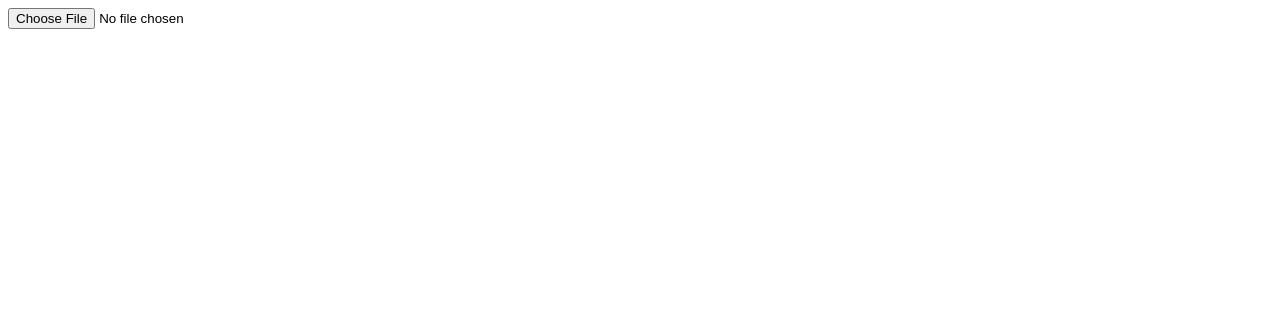
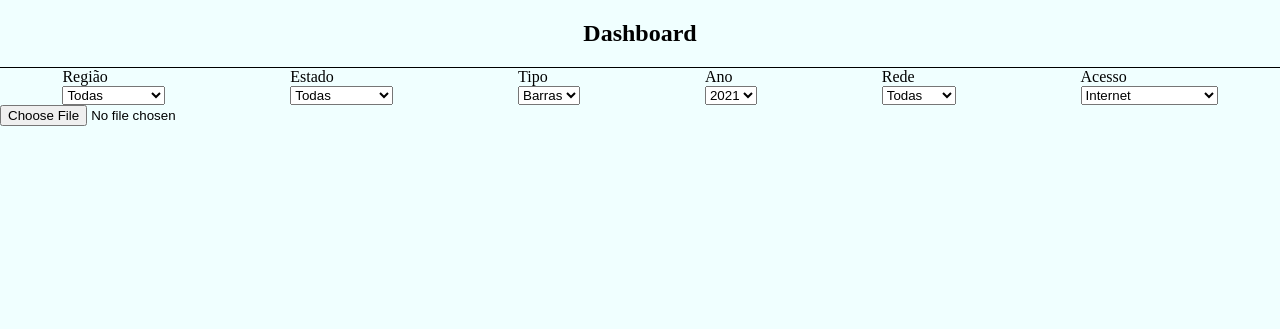
Before and after one commit to felipeoliveira25/dashboard-atv, a plain HTML site: page index.html in a window 1280 px wide. Drawn offline with nearby package versions, Linux system fonts and the light colour scheme.

Commit message:
commitando novas partes do dashboard pedido

```diff
--- a/index.html
+++ b/index.html
@@ -4,11 +4,82 @@
     <meta charset="UTF-8">
     <meta name="viewport" content="width=device-width, initial-scale=1.0">
     <title>Leitor de Arquivos e Gráfico</title>
+
+    <link rel="stylesheet" href="style.css">
     <script src="https://cdnjs.cloudflare.com/ajax/libs/xlsx/0.17.4/xlsx.full.min.js"></script>
     <script src="https://cdn.jsdelivr.net/npm/chart.js"></script>
 </head>
 <body>
 
+    <header>
+        <h2 class="titulo-dash">Dashboard</h2>
+    </header>
+<div class="drop-down">
+
+
+<div class="card-drop">
+    <label for="">Região</label>
+ <select>
+    <option value="all-region">Todas</option>
+    <option value="sudeste">Sudeste</option>
+    <option value="sul">Sul</option>
+    <option value="centro-oeste">Centro-Oeste</option>
+    <option value="norte">Norte</option>
+    <option value="nordeste">Nordeste</option>
+</select>
+</div>
+
+<div class="card-drop">
+    <label for="">Estado</label>
+ <select>
+    <option value="all-region">Todas</option>
+    <option value="sudeste">Sudeste</option>
+    <option value="sul">Sul</option>
+    <option value="centro-oeste">Centro-Oeste</option>
+    <option value="norte">Norte</option>
+    <option value="nordeste">Nordeste</option>
+</select>
+</div>
+
+<div class="card-drop">
+    <label for="">Tipo</label>
+ <select>
+    <option value="grafic-bar">Barras</option>
+    <option value="grafic-pizza">Pizza</option>
+
+</select>
+</div>
+
+<div class="card-drop">
+    <label for="">Ano</label>
+ <select>
+    <option value="all-region">2021</option>
+    <option value="sudeste">2022</option>
+    <option value="sul">2023</option>
+
+</select>
+</div>
+
+<div class="card-drop">
+    <label for="">Rede</label>
+ <select>
+    <option value="all-rede">Todas</option>
+    <option value="estadual">Estadual</option>
+    <option value="publica">Pública</option>
+
+</select>
+</div>
+
+<div class="card-drop">
+    <label for="">Acesso</label>
+ <select>
+    <option value="all-region">Internet</option>
+    <option value="sudeste">Computadores</option>
+    <option value="sul">Lab. de Informática</option>
+
+</select>
+</div>
+</div>
 <input type="file" id="fileInput" accept=".csv, .xls, .xlsx">
 <div id="output"></div>
 <canvas id="myChart" width="400" height="200"></canvas>
--- /dev/null
+++ b/style.css
@@ -0,0 +1,31 @@
+*{
+    padding: 0;
+    margin: 0;
+    box-sizing: border-box;
+}
+
+body{
+    background-color: #f0ffff;
+
+}
+
+.titulo-dash{
+    display: flex;
+    justify-content: center;
+    text-align: center;
+    border-bottom: 1px solid black;
+    padding: 20px;
+}
+
+.drop-down{
+    display: flex;
+    flex-direction: row;
+    justify-content: space-around;
+
+
+}
+
+.card-drop{
+    display: flex;
+    flex-direction: column;
+}
```
